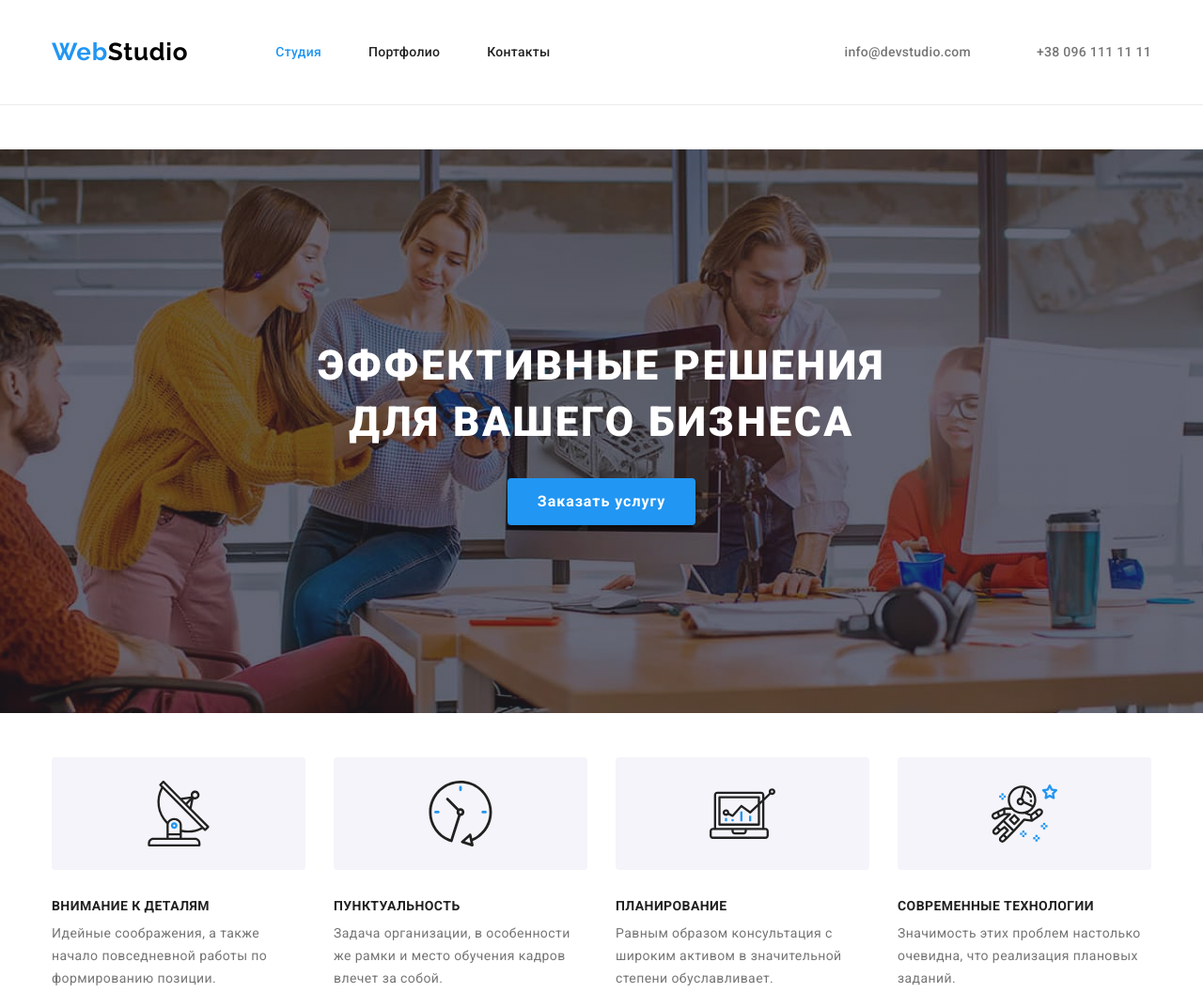
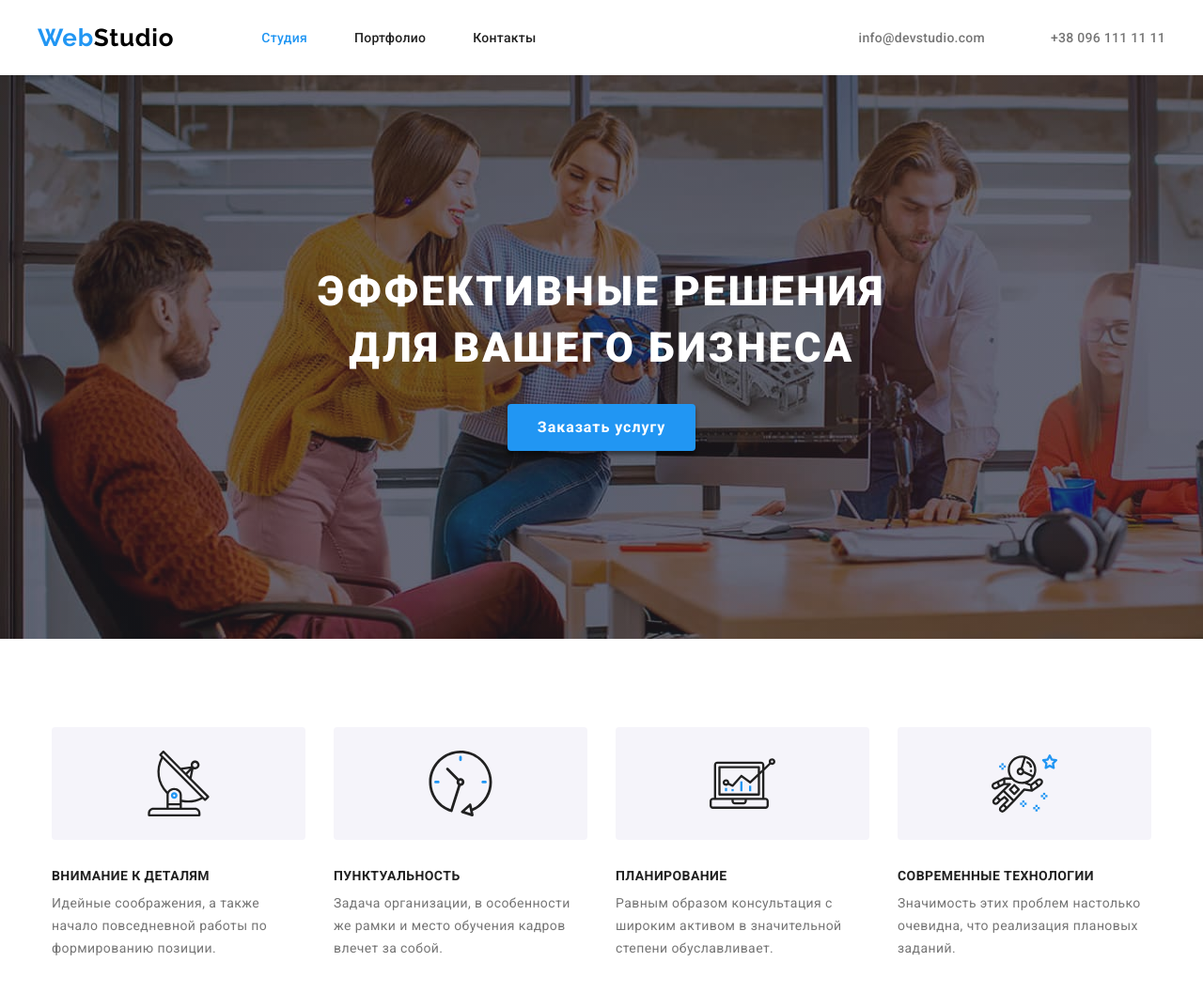
Before and after one commit to apostoloska-z/goit-markup-hw-04, a plain HTML site: page index.html in a window 1280 px wide. Shown: the top 1057 px of the page at 94% size. Drawn offline with nearby package versions, Linux system fonts and the light colour scheme.

Commit message:
Вносит поправки

```diff
--- a/css/styles.css
+++ b/css/styles.css
@@ -76,13 +76,12 @@ img {
 
 /*  ============ HEADER ============ */
 
-.header {
-    padding: 25px 0;
-}
-
 .header .container {
     display: flex;
+    padding: 25px 0;
+    height: 80px;
     align-items: center;
+    justify-content: center;
 }
 
 .navigation {
@@ -271,18 +270,16 @@ img {
 /*  ============ HERO ============ */
 
 .hero {
-    padding-top: 247px;
-    padding-bottom: 200px;
+    margin: 0 auto;
+    max-width: 1600px;
+    padding: 200px 0;
     text-align: center;
-    background-size: 1600px 600px;
     background-image: linear-gradient(
         rgba(47, 48, 58, 0.4),
         rgba(47, 48, 58, 0.4)
     ),
     url(../images/hero/hero-bg.jpg);
-    background-position: bottom;
     background-repeat: no-repeat;
-    border-top: 1px var(--section-border-color);
 }
 
 .hero-title {
@@ -315,8 +312,7 @@ img {
   /*  ============ ADVANTAGES  ============ */
 
 .advantages {
-    padding-top: 47px;
-    padding-bottom: 71px;
+    padding: 94px 0;
 }
 
 .advantages-list {
```
